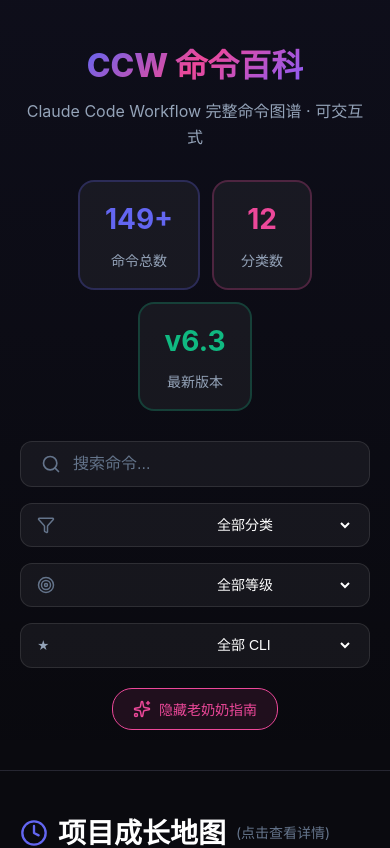
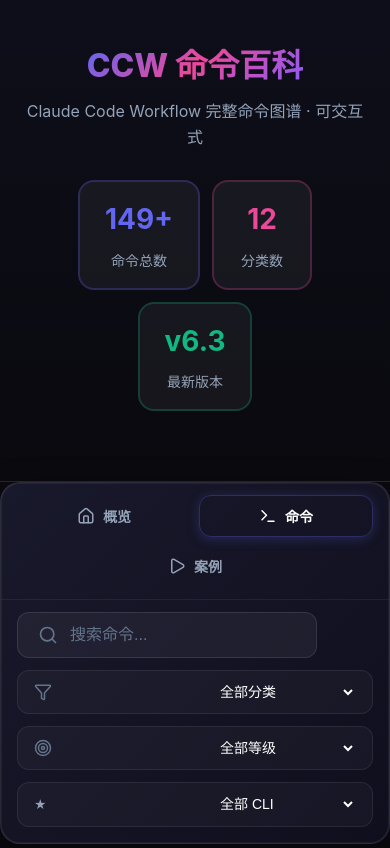
Before and after one commit to zhao-wuyan/ccw-command-explorer, a React (Vite) app: page / in a window 390 px wide. Shown: the top 848 px of the page. Built offline with nearby package versions, Linux system fonts and the light colour scheme.

Commit message:
chore: modify 3 file(s)

```diff
--- a/src/App.css
+++ b/src/App.css
@@ -236,4 +236,135 @@
   .commands-grid {
     grid-template-columns: 1fr;
   }
+
+  .floating-nav-card {
+    margin: 0 12px 16px;
+    top: 12px;
+    border-radius: 16px;
+  }
+
+  .tab-nav-inner-card {
+    flex-wrap: wrap;
+  }
+
+  .tab-btn {
+    flex: 1;
+    min-width: calc(50% - 8px);
+    justify-content: center;
+    padding: 10px 12px;
+  }
+
+  .search-filter-row-card {
+    flex-direction: column;
+    align-items: stretch;
+  }
+
+  .search-filter-row-card .search-box {
+    max-width: none;
+    min-width: auto;
+  }
+
+  .search-filter-row-card .filter-group {
+    justify-content: space-between;
+  }
 }
+
+/* 浮动卡片式导航 */
+.floating-nav-card {
+  position: sticky;
+  top: 16px;
+  z-index: 50;
+  max-width: 1200px;
+  margin: 0 auto 20px;
+  background: linear-gradient(135deg, rgba(26, 26, 46, 0.95), rgba(15, 15, 30, 0.98));
+  backdrop-filter: blur(16px);
+  border-radius: 20px;
+  border: 1px solid var(--card-border);
+  box-shadow:
+    0 8px 32px rgba(0, 0, 0, 0.3),
+    0 0 0 1px rgba(255, 255, 255, 0.05) inset;
+  overflow: hidden;
+}
+
+.tab-nav-inner-card {
+  display: flex;
+  gap: 8px;
+  padding: 12px 16px;
+  border-bottom: 1px solid rgba(255, 255, 255, 0.06);
+}
+
+.tab-btn {
+  display: flex;
+  align-items: center;
+  gap: 8px;
+  background: transparent;
+  border: 1px solid transparent;
+  border-radius: 12px;
+  padding: 10px 20px;
+  color: var(--text-muted);
+  font-size: 14px;
+  font-weight: 500;
+  cursor: pointer;
+  transition: all 0.2s ease;
+  position: relative;
+  overflow: hidden;
+}
+
+.tab-btn::before {
+  content: '';
+  position: absolute;
+  inset: 0;
+  background: linear-gradient(135deg, var(--primary)15, var(--accent1)15);
+  opacity: 0;
+  transition: opacity 0.2s;
+  border-radius: 11px;
+}
+
+.tab-btn:hover {
+  color: var(--text);
+}
+
+.tab-btn:hover::before {
+  opacity: 1;
+}
+
+.tab-btn.active {
+  background: linear-gradient(135deg, var(--primary)25, var(--accent1)25);
+  border-color: rgba(99, 102, 241, 0.3);
+  color: var(--text);
+  box-shadow: 0 2px 12px rgba(99, 102, 241, 0.25);
+}
+
+.tab-btn.active::before {
+  opacity: 1;
+}
+
+.tab-label {
+  position: relative;
+  z-index: 1;
+  font-weight: 600;
+}
+
+.tab-desc {
+  display: none; /* 卡片模式下隐藏描述 */
+}
+
+/* 卡片内搜索筛选行 */
+.search-filter-row-card {
+  display: flex;
+  justify-content: center;
+  gap: 12px;
+  padding: 12px 16px 16px;
+  flex-wrap: wrap;
+}
+
+.search-filter-row-card .search-box {
+  flex: 1;
+  min-width: 200px;
+  max-width: 300px;
+}
+
+.search-filter-row-card .filter-group {
+  background: rgba(255, 255, 255, 0.03);
+  border: 1px solid rgba(255, 255, 255, 0.08);
+}
--- a/src/App.tsx
+++ b/src/App.tsx
@@ -1213,15 +1213,25 @@
   );
 };
 
+// Tab 类型定义
+type TabType = 'overview' | 'commands' | 'cases';
+
+// Tab 配置
+const TABS: { key: TabType; label: string; icon: React.ReactNode; desc: string }[] = [
+  { key: 'overview', label: '概览', icon: <Home size={18} />, desc: '成长地图、工作流、快速入门' },
+  { key: 'commands', label: '命令', icon: <Terminal size={18} />, desc: '所有命令列表' },
+  { key: 'cases', label: '案例', icon: <Play size={18} />, desc: '使用案例和场景' },
+];
+
 // 主应用
 function App() {
+  const [activeTab, setActiveTab] = useState<TabType>('commands'); // 默认显示命令
   const [searchQuery, setSearchQuery] = useState('');
   const [selectedCategory, setSelectedCategory] = useState<CommandCategory | 'all'>('all');
   const [selectedLevel, setSelectedLevel] = useState<number | 'all'>('all');
   const [selectedCLI, setSelectedCLI] = useState<CLIType | 'all'>('all');
   const [selectedCommand, setSelectedCommand] = useState<Command | null>(null);
   const [selectedVersion, setSelectedVersion] = useState<TimelineItem | null>(null);
-  const [showGrandma, setShowGrandma] = useState(true);
   const [selectedCaseLevel, setSelectedCaseLevel] = useState<string>('all');
   const [selectedCase, setSelectedCase] = useState<Case | null>(null);
 
@@ -1287,9 +1297,30 @@
               </motion.div>
             ))}
           </div>
-
-          {/* 搜索和筛选 */}
-          <div className="search-filter-row">
+        </div>
+      </header>
+
+      {/* 浮动卡片式导航栏 */}
+      <div className="floating-nav-card">
+        {/* Tab 导航 */}
+        <nav className="tab-nav-inner-card">
+          {TABS.map((tab) => (
+            <motion.button
+              key={tab.key}
+              onClick={() => setActiveTab(tab.key)}
+              className={`tab-btn ${activeTab === tab.key ? 'active' : ''}`}
+              whileHover={{ scale: 1.02 }}
+              whileTap={{ scale: 0.98 }}
+            >
+              {tab.icon}
+              <span className="tab-label">{tab.label}</span>
+            </motion.button>
+          ))}
+        </nav>
+
+        {/* 搜索和筛选栏 - 只在命令 Tab 显示 */}
+        {activeTab === 'commands' && (
+          <div className="search-filter-row-card">
             <div className="search-box">
               <Search size={20} style={{ color: COLORS.textDim }} />
               <input
@@ -1354,46 +1385,41 @@
               </select>
             </div>
           </div>
-
-          {/* 老奶奶模式切换 */}
-          <button
-            className={`grandma-toggle ${showGrandma ? 'active' : ''}`}
-            onClick={() => setShowGrandma(!showGrandma)}
-          >
-            <Sparkles size={18} />
-            <span>{showGrandma ? '隐藏' : '显示'}老奶奶指南</span>
-          </button>
-        </div>
-      </header>
+        )}
+      </div>
 
       {/* 主内容 */}
       <main className="main-content">
+        <AnimatePresence mode="wait">
+          {/* 概览 Tab */}
+          {activeTab === 'overview' && (
+            <motion.div
+              key="overview"
+              initial={{ opacity: 0, y: 20 }}
+              animate={{ opacity: 1, y: 0 }}
+              exit={{ opacity: 0, y: -20 }}
+              transition={{ duration: 0.2 }}
+            >
               {/* 时间线 */}
               <TimelineSection onVersionClick={setSelectedVersion} />
 
               {/* 4级工作流 */}
               <WorkflowLevelsSection />
 
-        {/* 使用案例 */}
-        <CasesSection
-          selectedLevel={selectedCaseLevel}
-          onSelectLevel={setSelectedCaseLevel}
-          onSelectCase={setSelectedCase}
-        />
-
               {/* 老奶奶指南 */}
-        <AnimatePresence>
-          {showGrandma && (
-            <motion.div
-              initial={{ opacity: 0, height: 0 }}
-              animate={{ opacity: 1, height: 'auto' }}
-              exit={{ opacity: 0, height: 0 }}
-            >
               <GrandmaGuide />
             </motion.div>
           )}
-        </AnimatePresence>
-
+
+          {/* 命令 Tab */}
+          {activeTab === 'commands' && (
+            <motion.div
+              key="commands"
+              initial={{ opacity: 0, y: 20 }}
+              animate={{ opacity: 1, y: 0 }}
+              exit={{ opacity: 0, y: -20 }}
+              transition={{ duration: 0.2 }}
+            >
               {/* 命令列表 */}
               <div style={{ marginBottom: 40 }}>
                 <h2 style={{ fontSize: 28, marginBottom: 20, display: 'flex', alignItems: 'center', gap: 10, flexWrap: 'wrap' }}>
@@ -1438,6 +1464,27 @@
 
               {/* 废弃命令 */}
               <DeprecatedCommands />
+            </motion.div>
+          )}
+
+          {/* 案例 Tab */}
+          {activeTab === 'cases' && (
+            <motion.div
+              key="cases"
+              initial={{ opacity: 0, y: 20 }}
+              animate={{ opacity: 1, y: 0 }}
+              exit={{ opacity: 0, y: -20 }}
+              transition={{ duration: 0.2 }}
+            >
+              {/* 使用案例 */}
+              <CasesSection
+                selectedLevel={selectedCaseLevel}
+                onSelectLevel={setSelectedCaseLevel}
+                onSelectCase={setSelectedCase}
+              />
+            </motion.div>
+          )}
+        </AnimatePresence>
       </main>
 
       {/* 底部 */}
```
Also changed, not shown: 1 other file (tests, documents, lock files or other folders). Lines whose indentation alone changed are shown as unchanged.
